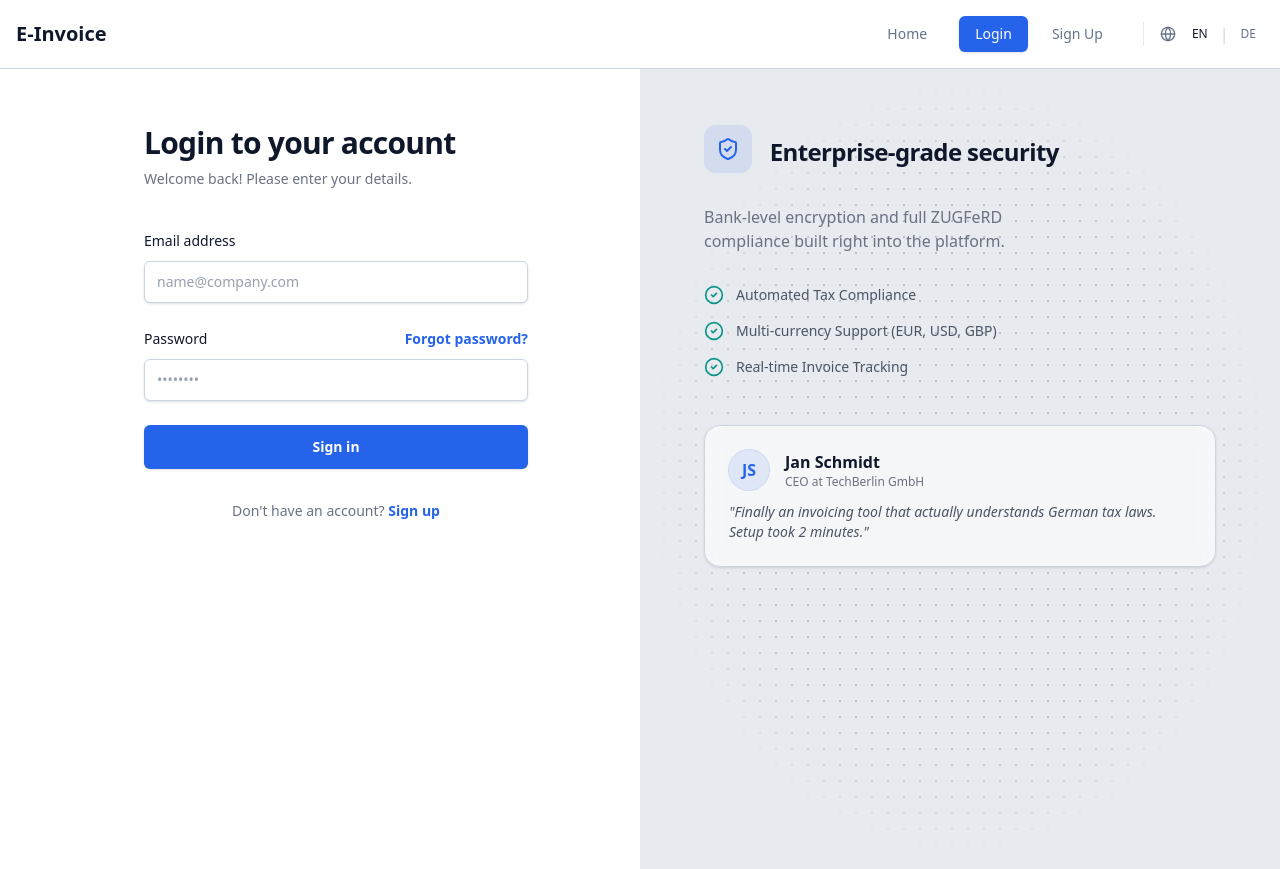
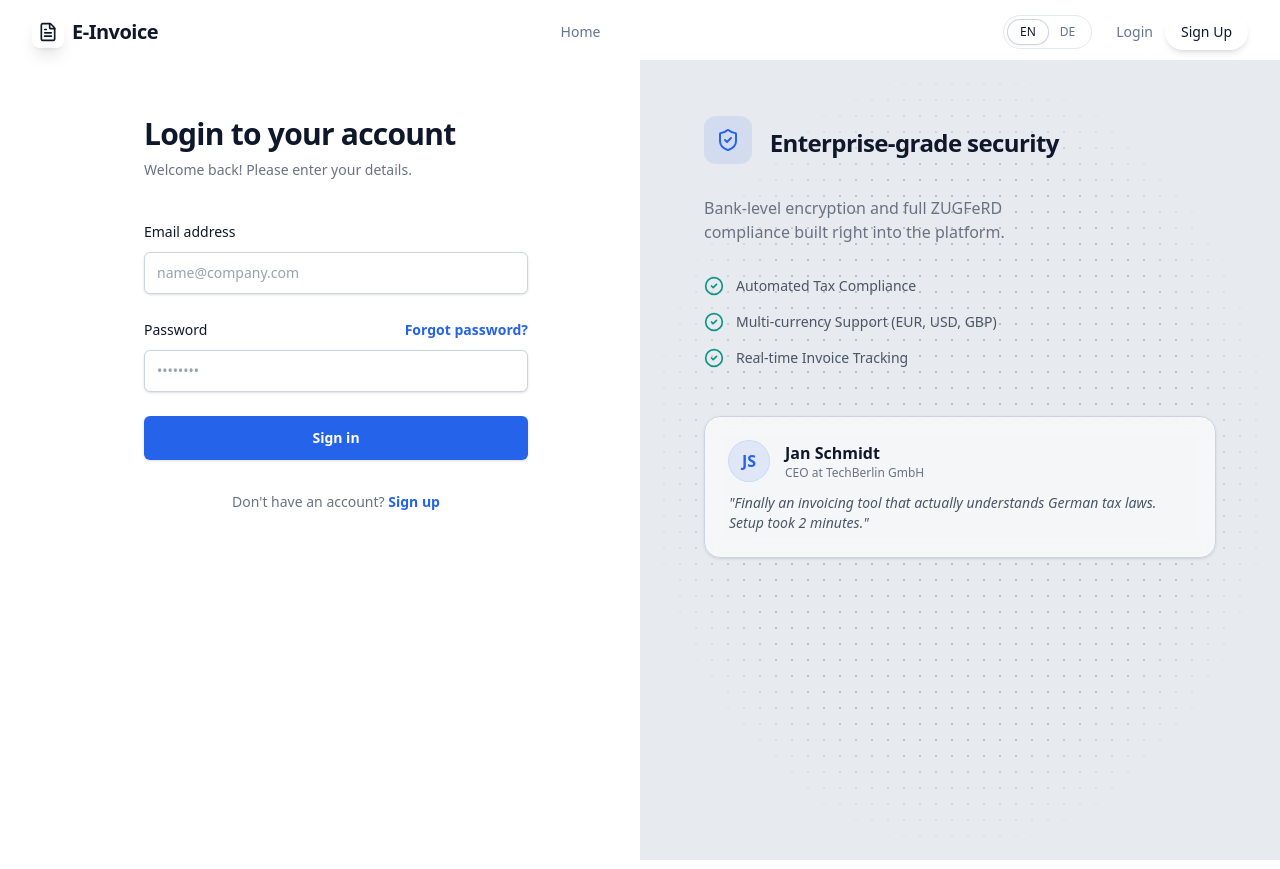
Before and after one commit to ArtinMohsenpour/e-invoice, a Next.js app: page /en/auth/login in a window 1280 px wide. Built offline with nearby package versions, Linux system fonts and the light colour scheme; no server answers.

Commit message:
mobile view for navbar added

```diff
--- a/src/app/[locale]/(marketing)/auth/forgot-password/page.tsx
+++ b/src/app/[locale]/(marketing)/auth/forgot-password/page.tsx
@@ -69,7 +69,7 @@ export default function ForgotPasswordPage() {
   }
 
   return (
-    <div className="flex min-h-screen w-full bg-background">
+    <div className="flex min-h-screen w-full bg-background  pt-15">
       <div className="flex min-h-screen w-full mx-auto">
         {/* Left Panel: Form */}
         <div className="flex w-full items-end flex-col justify-start px-4 py-12 sm:px-6 lg:pr-28 lg:pt-20 lg:flex-none lg:w-1/2">
--- a/src/app/[locale]/(marketing)/auth/login/page.tsx
+++ b/src/app/[locale]/(marketing)/auth/login/page.tsx
@@ -53,7 +53,7 @@ export default function LoginPage() {
   }
 
   return (
-    <div className="flex min-h-screen w-full bg-background">
+    <div className="flex min-h-screen w-full bg-background pt-15 ">
       <div className="flex min-h-screen w-full  mx-auto">
         {/* Left Panel: Form */}
         <div className="flex w-full items-end flex-col justify-start px-4 py-12 sm:px-6 lg:pr-28 lg:pt-14 lg:flex-none lg:w-1/2">
--- a/src/app/[locale]/(marketing)/auth/reset-password/page.tsx
+++ b/src/app/[locale]/(marketing)/auth/reset-password/page.tsx
@@ -63,7 +63,7 @@ export default function ResetPasswordPage() {
   }
 
   return (
-    <div className="flex min-h-screen w-full bg-background">
+    <div className="flex min-h-screen w-full bg-background  pt-15">
       <div className="flex min-h-screen w-full mx-auto">
         {/* Left Panel: Form */}
         <div className="flex w-full items-end flex-col justify-start px-4 py-12 sm:px-6 lg:pr-28 lg:pt-22 lg:flex-none lg:w-1/2">
--- a/src/app/[locale]/(marketing)/auth/signup/page.tsx
+++ b/src/app/[locale]/(marketing)/auth/signup/page.tsx
@@ -54,7 +54,7 @@ export default function SignUpPage() {
   }
 
   return (
-    <div className="flex min-h-screen w-full bg-background">
+    <div className="flex min-h-screen w-full bg-background  pt-15">
       <div className="flex min-h-screen w-full mx-auto">
         {/* Left Panel: Form */}
         <div className="flex w-full items-end flex-col justify-start px-4 py-12 sm:px-6 lg:pr-28 lg:pt-22 lg:flex-none lg:w-1/2">
--- a/src/components/navigationBar/page.tsx
+++ b/src/components/navigationBar/page.tsx
@@ -1,16 +1,202 @@
 "use client";
 
-import { Link, usePathname, useRouter } from "@/i18n/routing";
+import { useState, useEffect, useTransition } from "react";
+import { usePathname, useRouter } from "@/i18n/routing";
+import { Link } from "@/i18n/routing";
 import { useAuthStore } from "@/lib/store/auth-store";
-import { LogOut, User, Globe } from "lucide-react";
+import { LogOut, User, LayoutDashboard, FileText, ChevronRight, Globe } from "lucide-react";
 import { signOutAction } from "@/app/actions/auth";
-import { clsx, type ClassValue } from "clsx";
-import { twMerge } from "tailwind-merge";
 import { useTranslations, useLocale } from "next-intl";
-import { useTransition } from "react";
+import { cn } from "@/lib/utils";
+import { MobileMenuButton } from "@/components/ui/mobile-menu-button";
 
-function cn(...inputs: ClassValue[]) {
-  return twMerge(clsx(inputs));
+const NavLink = ({
+  href,
+  children,
+  icon: Icon,
+  active
+}: {
+  href: string;
+  children: React.ReactNode;
+  icon?: React.ComponentType<{ className?: string }>;
+  active?: boolean
+}) => (
+  <Link
+    href={href}
+    className={cn(
+      "group flex items-center gap-2 px-4 py-2 text-sm font-medium rounded-full transition-all duration-200",
+      active
+        ? "bg-primary/10 text-primary hover:bg-primary/15"
+        : "text-muted-foreground hover:text-foreground hover:bg-muted/50"
+    )}
+  >
+    {Icon && <Icon className={cn("w-4 h-4 transition-colors", active ? "text-primary" : "text-muted-foreground group-hover:text-foreground")} />}
+    {children}
+  </Link>
+);
+
+function MobileNav() {
+  const { profile, signOut } = useAuthStore();
+  const pathname = usePathname();
+  const router = useRouter();
+  const locale = useLocale();
+  const t = useTranslations("Navigation");
+  const [isPending, startTransition] = useTransition();
+  const [isMobileMenuOpen, setIsMobileMenuOpen] = useState(false);
+
+  const handleSignOut = async () => {
+    signOut();
+    await signOutAction();
+    router.replace("/");
+  };
+
+  const onSelectChange = (nextLocale: string) => {
+    let cleanPath = pathname;
+    if (cleanPath.startsWith('/en/') || cleanPath === '/en') cleanPath = cleanPath.replace(/^\/en(\/|$)/, '/');
+    if (cleanPath.startsWith('/de/') || cleanPath === '/de') cleanPath = cleanPath.replace(/^\/de(\/|$)/, '/');
+    if (cleanPath === '') cleanPath = '/';
+
+    startTransition(() => {
+      router.replace(cleanPath, { locale: nextLocale });
+    });
+  };
+
+  const toggleMobileMenu = () => {
+    setIsMobileMenuOpen(!isMobileMenuOpen);
+  };
+
+  useEffect(() => {
+    if (isMobileMenuOpen) {
+      document.body.style.overflow = 'hidden';
+    } else {
+      document.body.style.overflow = 'unset';
+    }
+    return () => {
+       document.body.style.overflow = 'unset';
+    };
+  }, [isMobileMenuOpen]);
+
+  return (
+    <>
+      <div className="md:hidden flex items-center max-h-fit">
+        <MobileMenuButton
+          isOpen={isMobileMenuOpen}
+          toggle={toggleMobileMenu}
+        />
+      </div>
+
+      <div
+        className={cn(
+          "fixed inset-0 z-50 md:hidden transition-all duration-300 ease-in-out",
+          isMobileMenuOpen
+            ? "bg-background opacity-100 visible"
+            : "bg-transparent opacity-0 invisible pointer-events-none"
+        )}
+        style={{ top: "64px" }}
+      >
+        <div className="flex flex-col h-full p-6 space-y-8 overflow-y-auto pb-24">
+          <div className="flex flex-col space-y-2">
+            <Link
+              href="/"
+              className={cn(
+                "flex items-center justify-between p-4 rounded-xl text-lg font-medium transition-colors border border-transparent",
+                pathname === "/"
+                  ? "bg-primary/5 text-primary border-primary/10"
+                  : "text-foreground hover:bg-muted"
+              )}
+            >
+              <div className="flex items-center gap-3">
+                <FileText className="w-5 h-5" />
+                {t("home")}
+              </div>
+              {pathname === "/" && <ChevronRight className="w-5 h-5" />}
+            </Link>
+
+            {profile && (
+              <Link
+                href="/dashboard"
+                className={cn(
+                  "flex items-center justify-between p-4 rounded-xl text-lg font-medium transition-colors border border-transparent",
+                  pathname.includes("/dashboard")
+                    ? "bg-primary/5 text-primary border-primary/10"
+                    : "text-foreground hover:bg-muted"
+                )}
+              >
+                <div className="flex items-center gap-3">
+                  <LayoutDashboard className="w-5 h-5" />
+                  {t("dashboard")}
+                </div>
+                {pathname.includes("/dashboard") && <ChevronRight className="w-5 h-5" />}
+              </Link>
+            )}
+          </div>
+
+          <div className="h-px w-full bg-border/50" />
+
+          <div className="flex flex-col space-y-6">
+             <div className="flex items-center justify-between p-4 rounded-xl text-lg font-medium border border-transparent text-foreground hover:bg-muted transition-colors">
+                <div className="flex items-center gap-3">
+                    <Globe className="w-5 h-5" />
+                    <span>Language</span>
+                </div>
+                <div className="flex items-center gap-2">
+                     <button
+                       onClick={() => onSelectChange("en")}
+                       className={cn("transition-colors", locale === 'en' ? "font-bold text-primary" : "text-muted-foreground hover:text-foreground")}
+                     >
+                       EN
+                     </button>
+                     <span className="text-muted-foreground">/</span>
+                     <button
+                       onClick={() => onSelectChange("de")}
+                       className={cn("transition-colors", locale === 'de' ? "font-bold text-primary" : "text-muted-foreground hover:text-foreground")}
+                     >
+                       DE
+                     </button>
+                </div>
+             </div>
+
+             <div className="flex flex-col space-y-3 pt-2">
+                {profile ? (
+                   <button
+                    onClick={handleSignOut}
+                    className="flex items-center justify-center gap-2 w-full p-4 rounded-xl text-red-600 bg-red-50 hover:bg-red-100 transition-colors font-medium border border-red-100"
+                   >
+                     <LogOut className="w-5 h-5" />
+                     {t("logout")}
+                   </button>
+                ) : (
+                  <div className="flex flex-col gap-3">
+                    <Link
+                      href="/auth/login"
+                      className={cn(
+                        "flex items-center justify-center gap-2 p-4 rounded-xl border transition-all font-medium",
+                        pathname === "/auth/login"
+                          ? "border-primary bg-primary/5 text-primary"
+                          : "border-border text-muted-foreground hover:border-foreground/20 hover:bg-muted"
+                      )}
+                    >
+                      {t("login")}
+                    </Link>
+                    <Link
+                      href="/auth/signup"
+                      className={cn(
+                        "flex items-center justify-center gap-2 p-4 rounded-xl border transition-all font-medium",
+                        pathname === "/auth/signup"
+                          ? "border-primary bg-primary/5 text-primary"
+                          : "border-border text-muted-foreground hover:border-foreground/20 hover:bg-muted"
+                      )}
+                    >
+                      {t("signup")}
+                    </Link>
+                  </div>
+                )}
+             </div>
+          </div>
+        </div>
+      </div>
+    </>
+  );
 }
 
 export default function Navbar() {
@@ -20,20 +206,28 @@ export default function Navbar() {
   const locale = useLocale();
   const t = useTranslations("Navigation");
   const [isPending, startTransition] = useTransition();
+  const [scrolled, setScrolled] = useState(false);
+
+  // Handle scroll effect for glassmorphism intensity
+  useEffect(() => {
+    const handleScroll = () => {
+      setScrolled(window.scrollY > 20);
+    };
+    window.addEventListener("scroll", handleScroll);
+    return () => window.removeEventListener("scroll", handleScroll);
+  }, []);
 
   const handleSignOut = async () => {
     signOut();
     await signOutAction();
+    router.replace("/");
   };
 
   const onSelectChange = (nextLocale: string) => {
-    // Robustly handle pathname: strict strip of existing locale prefix if present
     let cleanPath = pathname;
-    if (cleanPath.startsWith("/en/") || cleanPath === "/en")
-      cleanPath = cleanPath.replace(/^\/en(\/|$)/, "/");
-    if (cleanPath.startsWith("/de/") || cleanPath === "/de")
-      cleanPath = cleanPath.replace(/^\/de(\/|$)/, "/");
-    if (cleanPath === "") cleanPath = "/";
+    if (cleanPath.startsWith('/en/') || cleanPath === '/en') cleanPath = cleanPath.replace(/^\/en(\/|$)/, '/');
+    if (cleanPath.startsWith('/de/') || cleanPath === '/de') cleanPath = cleanPath.replace(/^\/de(\/|$)/, '/');
+    if (cleanPath === '') cleanPath = '/';
 
     startTransition(() => {
       router.replace(cleanPath, { locale: nextLocale });
@@ -41,96 +235,115 @@ export default function Navbar() {
   };
 
   return (
-    <nav className="w-full bg-background/80 backdrop-blur-md border-b border-border sticky top-0 z-50">
-      <div className="flex items-center justify-between p-4 max-w-7xl mx-auto">
-        <div className="flex items-center">
-          <Link href="/" className="text-xl font-bold text-foreground">
+    <nav
+      className={cn(
+        "fixed top-0 inset-x-0 z-50 transition-all duration-300 border-b",
+        scrolled
+          ? "bg-background/80 backdrop-blur-md border-border/60 shadow-sm"
+          : "bg-transparent border-transparent"
+      )}
+    >
+      <div className="max-w-7xl mx-auto px-4 sm:px-6 lg:px-8">
+        <div className="flex items-center justify-between h-16">
+          {/* Logo */}
+          <div className="shrink-0 flex items-center gap-2">
+            <Link href="/" className="flex items-center gap-2 group">
+              <div className="w-8 h-8 rounded-lg bg-primary flex items-center justify-center text-primary-foreground font-bold shadow-lg shadow-primary/20 transition-transform group-hover:scale-105">
+                <FileText className="w-5 h-5" />
+              </div>
+              <span className="text-xl font-bold tracking-tight text-foreground">
                 E-Invoice
+              </span>
             </Link>
           </div>
-        <div className="flex items-center space-x-4">
-          <Link
-            href="/"
-            className={cn(
-              "text-sm px-4 py-2 rounded-md  hover:bg-muted-foreground/20 font-medium transition-colors hover:text-foreground",
-              pathname === "/" ? "text-foreground" : "text-muted-foreground"
+
+          {/* Desktop Navigation */}
+          <div className="hidden md:flex items-center space-x-1">
+            <NavLink href="/" active={pathname === "/"}>
+              {t("home")}
+            </NavLink>
+            {profile && (
+              <NavLink
+                href="/dashboard"
+                icon={LayoutDashboard}
+                active={pathname.includes("/dashboard")}
+              >
+                {t("dashboard")}
+              </NavLink>
             )}
-          >
-            {t("home")}
-          </Link>
+          </div>
 
-          {profile ? (
-            <div className="flex items-center gap-4">
-              <Link
-                href="/dashboard"
-                className="text-sm px-4 py-2 rounded-md hover:bg-muted-foreground/20 hover:text-white font-medium text-muted-foreground  transition-colors flex items-center gap-2"
-              >
-                <User className="w-4 h-4" />
-                {t("dashboard")}
-              </Link>
-              <button
-                onClick={handleSignOut}
-                className="text-sm px-4 py-2 cursor-pointer rounded-md hover:bg-muted-foreground/20 font-medium text-red-500 hover:text-red-600 transition-colors flex items-center gap-2"
-              >
-                <LogOut className="w-4 h-4" />
-                {t("logout")}
-              </button>
-            </div>
-          ) : (
-            <div className="flex items-center gap-2">
-              <Link
-                href="/auth/login"
-                className={cn(
-                  "px-4 py-2 text-sm font-medium rounded-md transition-colors",
-                  pathname === "/auth/login"
-                    ? "bg-brand text-brand-foreground shadow-sm"
-                    : "text-muted-foreground hover:bg-muted-foreground/20 hover:text-white"
-                )}
-              >
-                {t("login")}
-              </Link>
-              <Link
-                href="/auth/signup"
-                className={cn(
-                  "px-4 py-2 text-sm font-medium rounded-md transition-colors",
-                  pathname === "/auth/signup"
-                    ? "bg-brand text-brand-foreground shadow-sm"
-                    : "text-muted-foreground hover:bg-muted-foreground/20 hover:text-white"
-                )}
-              >
-                {t("signup")}
-              </Link>
-            </div>
-          )}
-
-          <div className="flex items-center gap-1 border-l pl-4 ml-2 border-border/50">
-            <Globe className="w-4 h-4 text-muted-foreground mr-1" />
+          {/* Desktop Actions */}
+          <div className="hidden md:flex items-center gap-4">
+            {/* Language Switcher */}
+            <div className="flex items-center bg-muted/50 rounded-full p-1 border border-border/50">
               <button
                 onClick={() => onSelectChange("en")}
                 disabled={isPending}
                 className={cn(
-                "text-xs px-2 py-1 rounded-sm font-medium transition-colors",
+                  "px-3 py-1 rounded-full text-xs font-medium transition-all duration-200",
                   locale === "en"
-                  ? "bg-primary/10 text-primary"
+                    ? "bg-background text-foreground shadow-sm ring-1 ring-border"
                     : "text-muted-foreground hover:text-foreground"
                 )}
               >
                 EN
               </button>
-            <span className="text-muted-foreground/30">|</span>
               <button
                 onClick={() => onSelectChange("de")}
                 disabled={isPending}
                 className={cn(
-                "text-xs px-2 py-1 rounded-sm font-medium transition-colors",
+                  "px-3 py-1 rounded-full text-xs font-medium transition-all duration-200",
                   locale === "de"
-                  ? "bg-primary/10 text-primary"
+                    ? "bg-background text-foreground shadow-sm ring-1 ring-border"
                     : "text-muted-foreground hover:text-foreground"
                 )}
               >
                 DE
               </button>
             </div>
+
+            {/* Auth Buttons */}
+            <div className="flex items-center gap-3 pl-2">
+              {profile ? (
+                <div className="flex items-center gap-3">
+                  <div className="flex items-center gap-2 px-3 py-1.5 rounded-full bg-muted/30 border border-border/50">
+                    <div className="w-6 h-6 rounded-full bg-primary/20 flex items-center justify-center">
+                      <User className="w-3.5 h-3.5 text-primary" />
+                    </div>
+                    <span className="text-sm font-medium truncate max-w-25">
+                      {profile.company_name || "Account"}
+                    </span>
+                  </div>
+                  <button
+                    onClick={handleSignOut}
+                    className="p-2 rounded-full hover:bg-red-50 text-muted-foreground hover:text-red-600 transition-colors"
+                    title={t("logout")}
+                  >
+                    <LogOut className="w-5 h-5" />
+                  </button>
+                </div>
+              ) : (
+                <>
+                  <Link
+                    href="/auth/login"
+                    className="text-sm font-medium text-muted-foreground hover:text-foreground transition-colors"
+                  >
+                    {t("login")}
+                  </Link>
+                  <Link
+                    href="/auth/signup"
+                    className="px-4 py-2 text-sm font-medium text-primary-foreground bg-primary rounded-full hover:bg-primary/90 shadow-md shadow-primary/20 transition-all hover:translate-y-[-1px] active:translate-y-[0px]"
+                  >
+                    {t("signup")}
+                  </Link>
+                </>
+              )}
+            </div>
+          </div>
+
+          {/* Mobile Navigation (Keyed by pathname to reset state) */}
+          <MobileNav key={pathname} />
         </div>
       </div>
     </nav>
--- /dev/null
+++ b/src/components/ui/mobile-menu-button.tsx
@@ -0,0 +1,42 @@
+"use client";
+
+import { cn } from "@/lib/utils";
+
+interface MobileMenuButtonProps {
+  isOpen: boolean;
+  toggle: () => void;
+  className?: string;
+}
+
+export function MobileMenuButton({ isOpen, toggle, className }: MobileMenuButtonProps) {
+  return (
+    <button
+      onClick={toggle}
+      className={cn(
+        "relative flex flex-col justify-center items-center w-10 h-10 space-y-[6px] focus:outline-none z-50 group",
+        className
+      )}
+      aria-label={isOpen ? "Close menu" : "Open menu"}
+      aria-expanded={isOpen}
+    >
+      <span
+        className={cn(
+          "block w-6 h-[2px] bg-foreground rounded-full transition-all duration-300 ease-in-out transform origin-center",
+          isOpen ? "rotate-45 translate-y-[8px]" : "group-hover:scale-x-110"
+        )}
+      />
+      <span
+        className={cn(
+          "block w-6 h-[2px] bg-foreground rounded-full transition-all duration-300 ease-in-out",
+          isOpen ? "opacity-0 translate-x-2" : "opacity-100"
+        )}
+      />
+      <span
+        className={cn(
+          "block w-6 h-[2px] bg-foreground rounded-full transition-all duration-300 ease-in-out transform origin-center",
+          isOpen ? "-rotate-45 -translate-y-[8px]" : "group-hover:scale-x-110"
+        )}
+      />
+    </button>
+  );
+}
--- /dev/null
+++ b/src/lib/utils.ts
@@ -0,0 +1,6 @@
+import { type ClassValue, clsx } from "clsx";
+import { twMerge } from "tailwind-merge";
+
+export function cn(...inputs: ClassValue[]) {
+  return twMerge(clsx(inputs));
+}
```
Lines whose indentation alone changed are shown as unchanged.
